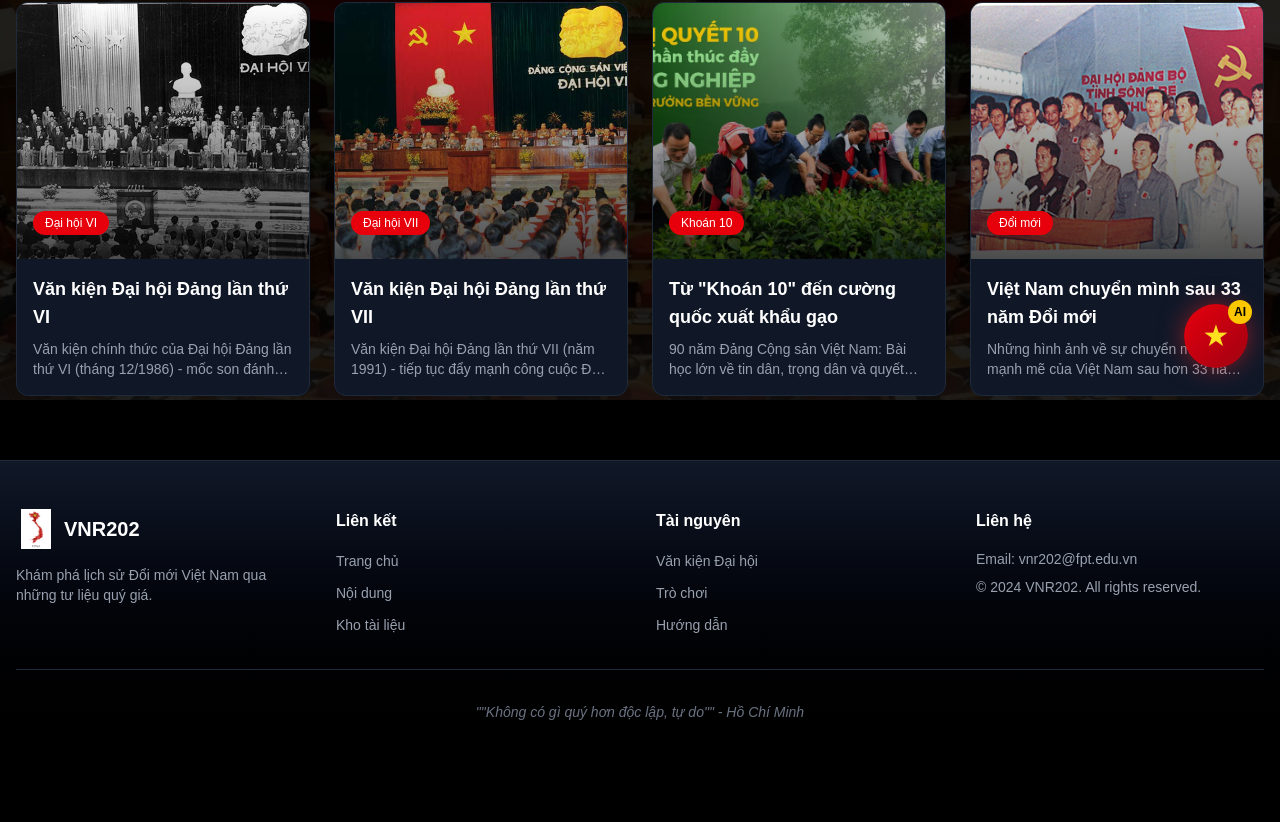
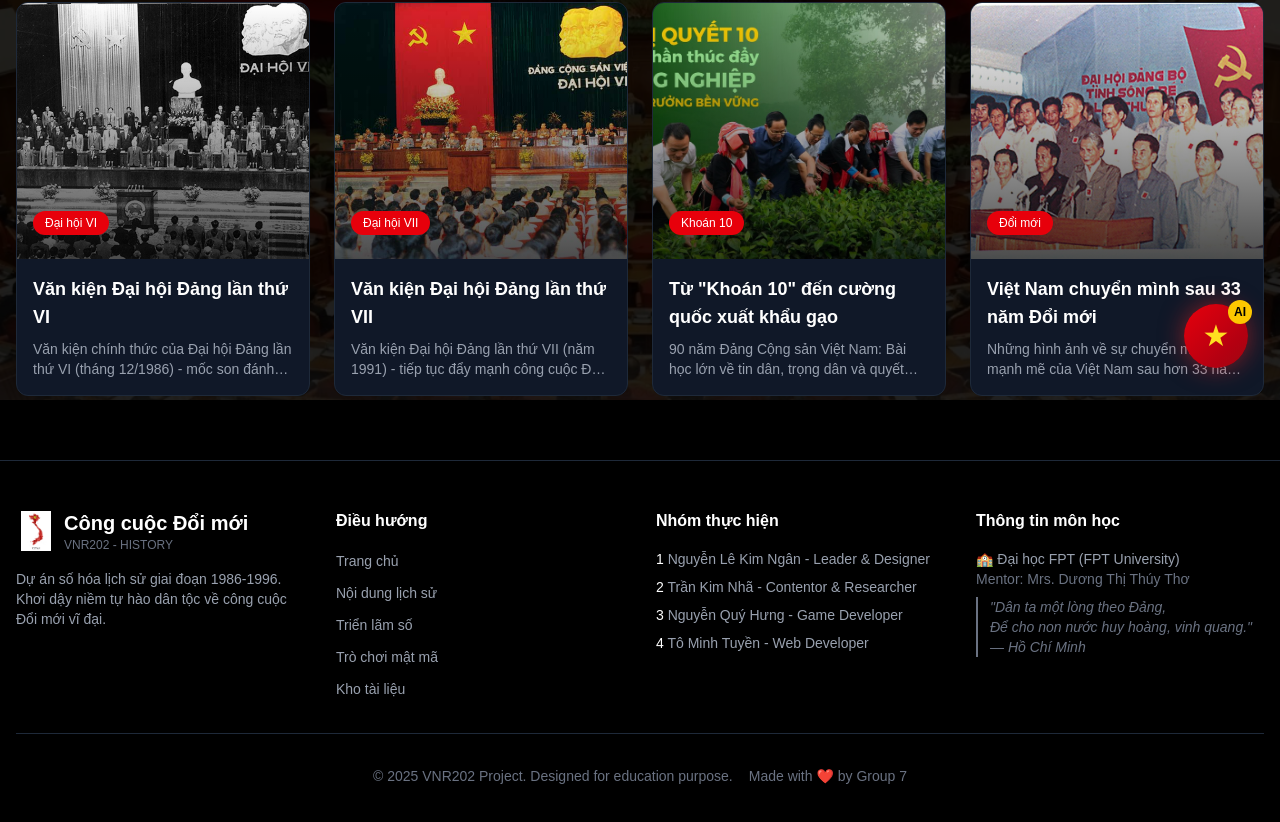
Before and after one commit to ToTuyen04/VNR-G7, a React (Vite) app: page /tai-lieu in a window 1280 px wide. Shown: the part 400-1222 px from the top of the page. Before the commit the page ends 1170 px from the top, so only its background shows below. Built offline with nearby package versions, Linux system fonts and the light colour scheme.

Commit message:
Update DocumentsPage.tsx

```diff
--- a/src/pages/DocumentsPage.tsx
+++ b/src/pages/DocumentsPage.tsx
@@ -295,45 +295,77 @@ const DocumentsPage = () => {
       </AnimatePresence>
 
       {/* Footer */}
-      <footer className="bg-gradient-to-b from-gray-900 to-black border-t border-gray-800 py-12" id="footer">
-        <div className="container mx-auto px-4">
-          <div className="grid md:grid-cols-4 gap-8">
+      <footer id="footer" className="bg-black border-t border-gray-800 py-12 px-4 relative z-10">
+        <div className="container mx-auto grid md:grid-cols-4 gap-8">
+          {/* About Section */}
           <div>
             <div className="flex items-center gap-2 mb-4">
-                <img src="/img/VIETNAM_MAP.jpg" alt="Logo" className="w-10 h-10 object-contain" />
-                <h3 className="text-xl font-bold">VNR202</h3>
+              <div className="w-10 h-10 flex items-center justify-center">
+                <img src="/img/VIETNAM_MAP.jpg" alt="Logo" className="w-full h-full object-contain" />
+              </div>
+              <div>
+                <h3 className="text-xl font-bold text-white">Công cuộc Đổi mới</h3>
+                <p className="text-xs text-gray-500">VNR202 - HISTORY</p>
+              </div>
             </div>
             <p className="text-gray-400 text-sm">
-                Khám phá lịch sử Đổi mới Việt Nam qua những tư liệu quý giá.
+              Dự án số hóa lịch sử giai đoạn 1986-1996. Khơi dậy niềm tự hào dân tộc về công cuộc Đổi mới vĩ đại.
             </p>
           </div>
+
+          {/* Quick Links */}
           <div>
-              <h4 className="font-bold mb-4 text-gold-400">Liên kết</h4>
+            <h4 className="text-white font-bold mb-4">Điều hướng</h4>
             <ul className="space-y-2">
-                <li><button onClick={() => navigate('/')} className="text-gray-400 hover:text-gold-400 transition-colors text-sm">Trang chủ</button></li>
-                <li><button onClick={() => navigate('/noi-dung')} className="text-gray-400 hover:text-gold-400 transition-colors text-sm">Nội dung</button></li>
+              <li><a href="/" className="text-gray-400 hover:text-gold-400 transition-colors text-sm">Trang chủ</a></li>
+              <li><a href="/noi-dung" className="text-gray-400 hover:text-gold-400 transition-colors text-sm">Nội dung lịch sử</a></li>
+              <li><a href="#timeline" className="text-gray-400 hover:text-gold-400 transition-colors text-sm">Triển lãm số</a></li>
+              <li><a href="/games" className="text-gray-400 hover:text-gold-400 transition-colors text-sm">Trò chơi mật mã</a></li>
               <li><a href="#" className="text-gray-400 hover:text-gold-400 transition-colors text-sm">Kho tài liệu</a></li>
             </ul>
           </div>
+
+          {/* Team */}
           <div>
-              <h4 className="font-bold mb-4 text-gold-400">Tài nguyên</h4>
-              <ul className="space-y-2">
-                <li><a href="https://nvsk.vnanet.vn" target="_blank" rel="noopener noreferrer" className="text-gray-400 hover:text-gold-400 transition-colors text-sm">Văn kiện Đại hội</a></li>
-                <li><button onClick={() => navigate('/games')} className="text-gray-400 hover:text-gold-400 transition-colors text-sm">Trò chơi</button></li>
-                <li><a href="#" className="text-gray-400 hover:text-gold-400 transition-colors text-sm">Hướng dẫn</a></li>
+            <h4 className="text-white font-bold mb-4">Nhóm thực hiện</h4>
+            <ul className="space-y-2 text-sm">
+              <li className="text-gray-400">
+                <span className="text-white">1</span> Nguyễn Lê Kim Ngân -  Leader & Designer
+              </li>
+              <li className="text-gray-400">
+                <span className="text-white">2</span> Trần Kim Nhã - Contentor & Researcher
+              </li>
+              <li className="text-gray-400">
+                <span className="text-white">3</span> Nguyễn Quý Hưng - Game Developer
+              </li>
+              <li className="text-gray-400">
+                <span className="text-white">4</span> Tô Minh Tuyền - Web Developer
+              </li>
             </ul>
           </div>
+
+          {/* Contact */}
           <div>
-              <h4 className="font-bold mb-4 text-gold-400">Liên hệ</h4>
-              <p className="text-gray-400 text-sm mb-2">Email: vnr202@fpt.edu.vn</p>
-              <p className="text-gray-400 text-sm">© 2024 VNR202. All rights reserved.</p>
+            <h4 className="text-white font-bold mb-4">Thông tin môn học</h4>
+            <div className="text-sm text-gray-400 space-y-2">
+              <p>
+                <span className="text-gold-400">🏫</span> Đại học FPT (FPT University)<br/>
+                <span className="text-gray-500">Mentor: Mrs. Dương Thị Thúy Thơ</span>
+              </p>
+              <p className="italic text-gray-500 border-l-2 border-gold-500 pl-3">
+                "Dân ta một lòng theo Đảng,<br/>
+                Để cho non nước huy hoàng, vinh quang."<br/>
+                <span className="text-gold-400">— Hồ Chí Minh</span>
+              </p>
             </div>
           </div>
-          <div className="mt-8 pt-8 border-t border-gray-800 text-center">
-            <p className="text-gray-500 text-sm italic">
-              "{'"'}Không có gì quý hơn độc lập, tự do{'"'}" - Hồ Chí Minh
+        </div>
+
+        <div className="container mx-auto mt-8 pt-8 border-t border-gray-800 text-center">
+          <p className="text-gray-500 text-sm">
+            © 2025 VNR202 Project. Designed for education purpose.
+            <span className="ml-4">Made with ❤️ by Group 7</span>
           </p>
-          </div>
         </div>
       </footer>      </div>    </div>
   );
```
Lines whose indentation alone changed are shown as unchanged.
